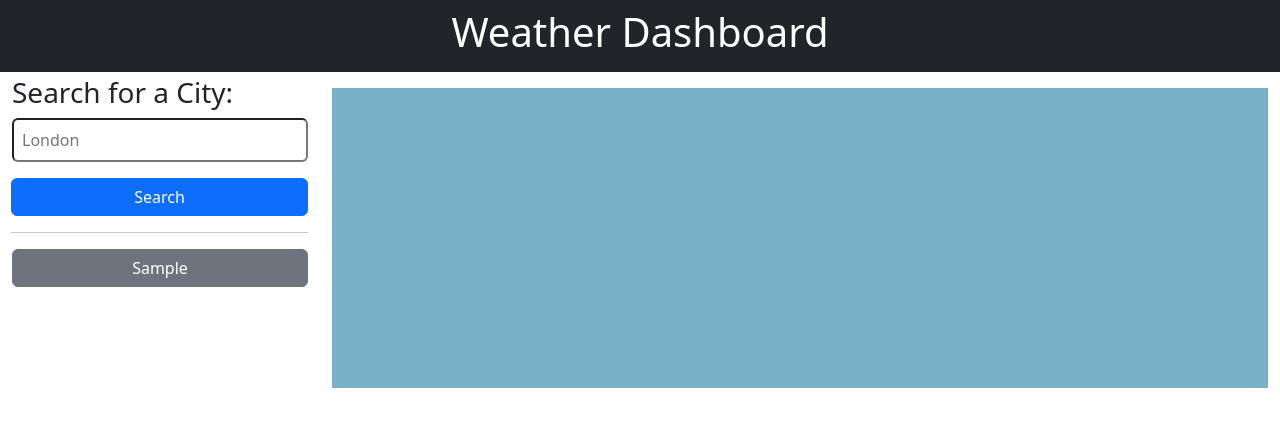
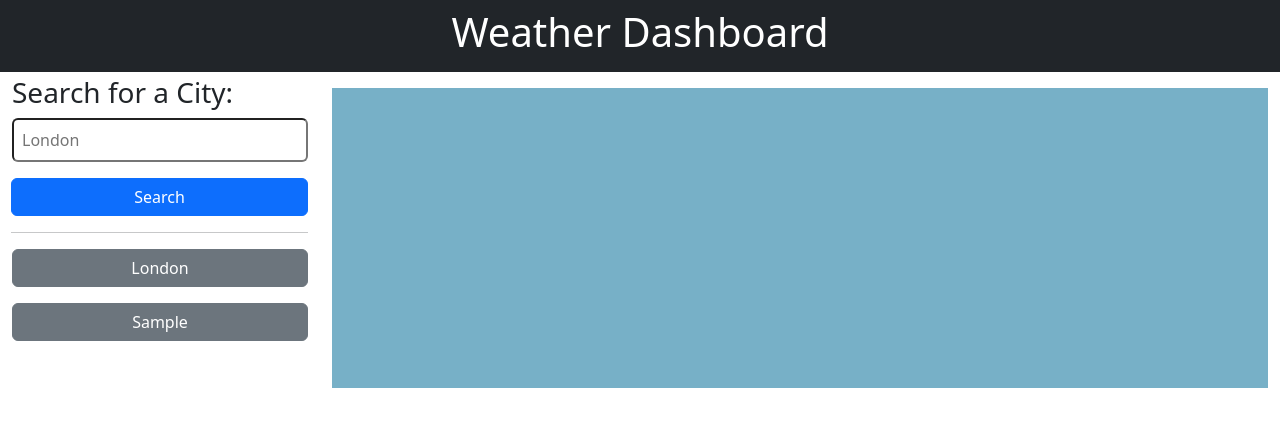
Before and after one commit to PhilC7/weather-dashboard, a plain HTML site: page index.html in a window 1280 px wide. Both pictures are taken after typing "Sample" into the empty fields and a click on the button "Search". Drawn offline with nearby package versions, Linux system fonts and the light colour scheme; no server answers.

Commit message:
added history button functionality

```diff
--- a/assets/js/script.js
+++ b/assets/js/script.js
@@ -6,17 +6,17 @@ $(document).ready(function () {
     var apiKey = "7a91cf58326cd6da40050bda09317cd6"
     var history = $("#history");
     var today = $("#today");
-    var locations = [];
-    var currentCity = "London"; //current city variable to access data.
+    var locations = ["London"];
+    var currentCity = ""; //current city variable to access data.
     var date = dayjs().format("DD/MM/YYYY");
-
 
     // function to display weather
     function displayWeather(e) {
         today.empty();
-        currentCity = $("#search-input").val(); //set current city based on input
+        currentCity = $("#search-input").val() || currentCity; //set current city based on input
 
         console.log(currentCity);
+        // fetch data for today's forecast
         var queryURL = `https://api.openweathermap.org/data/2.5/weather?q=${currentCity}&appid=${apiKey}`;
         fetch(queryURL)
             .then(function (response) {
@@ -38,6 +38,7 @@ $(document).ready(function () {
                 console.log(queryURL);
             });
 
+        // fetch data for 5 day forecast
         var forecastURL = `https://api.openweathermap.org/data/2.5/forecast?q=${currentCity}&appid=${apiKey}`;
         $("#forecast").empty();
         fetch(forecastURL)
@@ -80,7 +81,7 @@ $(document).ready(function () {
     // function to render buttons from localStorage
     function renderButtons() {
         //clear history to prevent duplicate buttons
-        $("#history").empty();
+        history.empty();
 
         var loadCity = localStorage.getItem("city");
         if (loadCity == null || loadCity == "") {
@@ -91,7 +92,7 @@ $(document).ready(function () {
         // create history button for each item of the array
         for (let i = 0; i < historyBtn.length; i++) {
             var newBtn = $("<button>");
-            newBtn.addClass("btn btn-secondary w-100 mb-3");
+            newBtn.addClass("btn btn-secondary w-100 mb-3 history-btn");
             newBtn.attr("data-city", historyBtn[i]);
             newBtn.text(historyBtn[i])
             $("#history").append(newBtn);
@@ -99,7 +100,7 @@ $(document).ready(function () {
     }
 
     // click event to handle information entered in the search input field.
-    $("#search-button").on("click", function (event) {
+    $(".btn").on("click", function (event) {
         event.preventDefault();
         var cityName = $("#search-input").val().trim();
         locations.push(cityName)
@@ -111,17 +112,13 @@ $(document).ready(function () {
     });
 
 
+    //click event to display any city data in history
+    history.on("click", ".history-btn", function (e) {
+        currentCity = e.target.firstChild.data;
+        displayWeather()
+    })
+
     // call function to display initial history buttons
     renderButtons()
 
-
-
-
 });
-
-
-// HOW TO ACCESS REQUIRED INFO
-// console.log(data.name);
-// console.log(Math.floor(data.main.temp - 273.15) + "˚C");
-// console.log(data.wind.speed);
-// console.log(data.weather[0].icon);
--- a/index.html
+++ b/index.html
@@ -96,7 +96,7 @@
             role="region"
             aria-live="polite"
           >
-            <h3>5 - Day Forecast:</h3>
+            <!-- <h3>5 - Day Forecast:</h3> -->
             <!-- <div class="card col mx-2 forecast" >
               <div class="card-body">
                 <h5 class="card-title">25/1/2024</h5>
```
